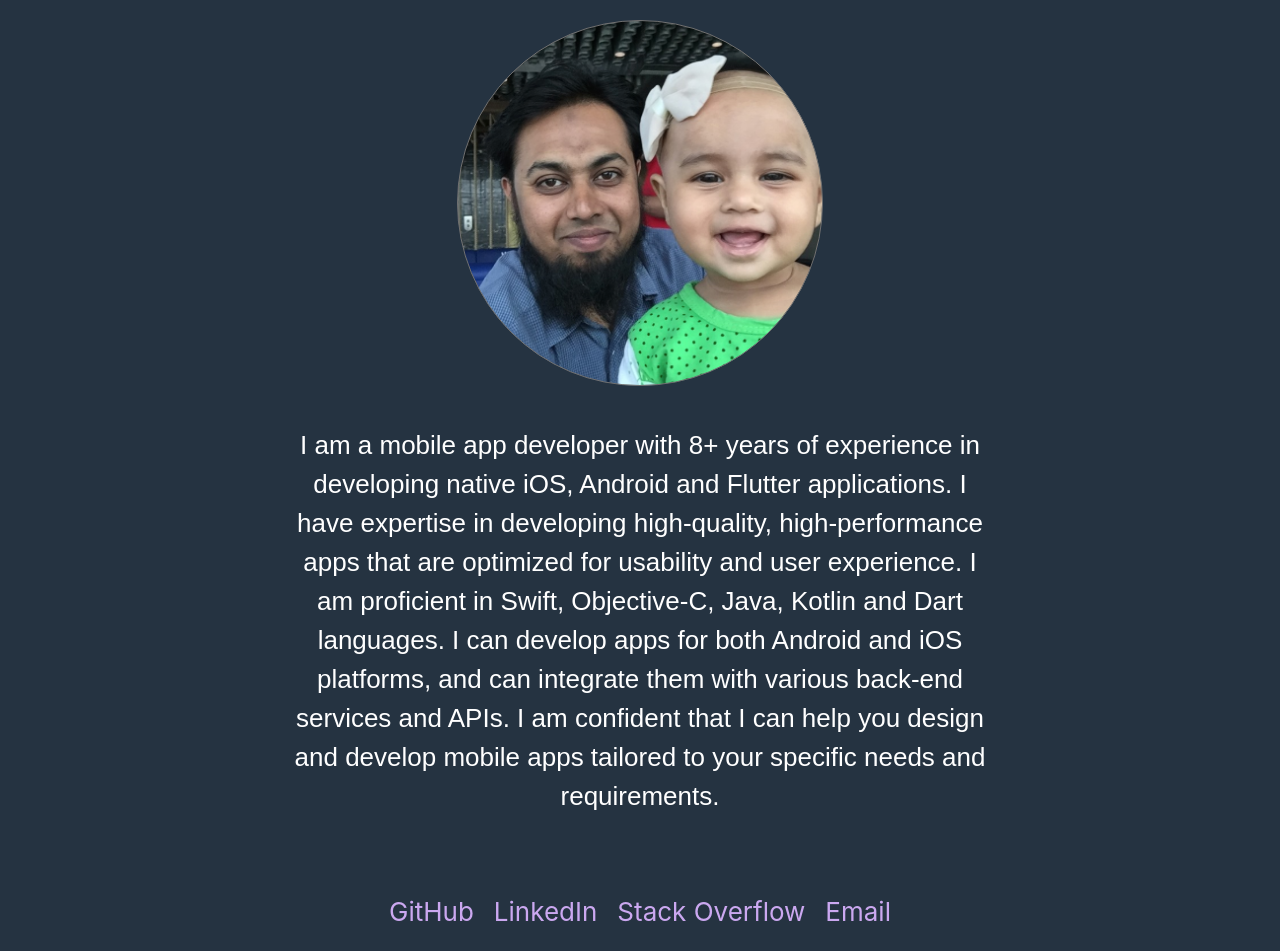
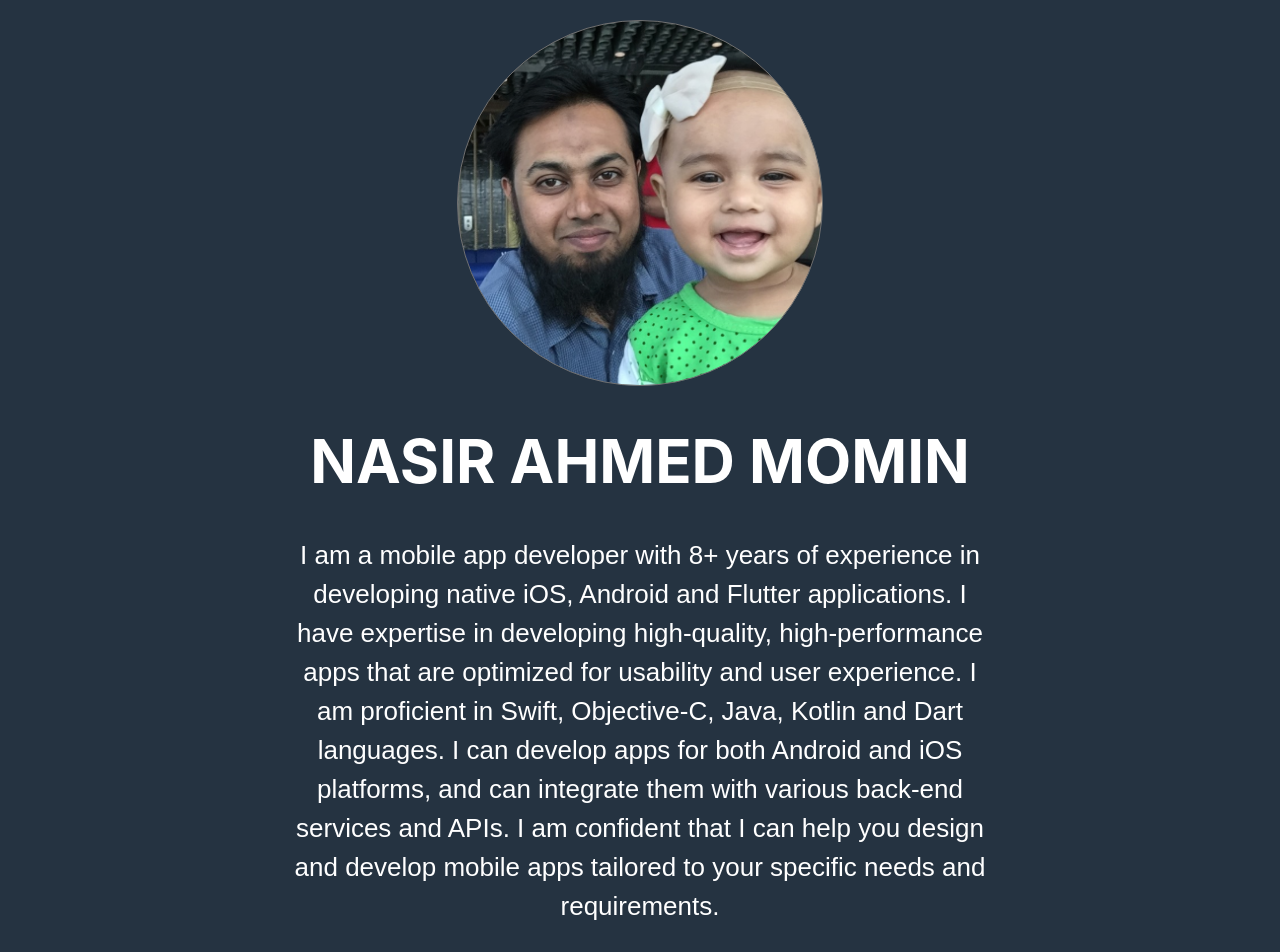
Before and after one commit to momin96/reactJS-nasir-portfolio, a React (Create React App) app: page / in a window 1280 px wide. Shown: the top 952 px of the page. Built offline with nearby package versions, Linux system fonts and the light colour scheme.

Commit message:
Added the name header in it

```diff
--- a/src/landing_components/Experience.js
+++ b/src/landing_components/Experience.js
@@ -3,8 +3,13 @@ import './Experience.css';
 
 const Experience = () => {
     return (
-        <div id="experience">
-            <p className='experience-text'>I am a mobile app developer with 8+ years of experience in developing native iOS, Android and Flutter applications. I have expertise in developing high-quality, high-performance apps that are optimized for usability and user experience. I am proficient in Swift, Objective-C, Java, Kotlin and Dart languages. I can develop apps for both Android and iOS platforms, and can integrate them with various back-end services and APIs. I am confident that I can help you design and develop mobile apps tailored to your specific needs and requirements.</p>
+        <div>
+            <header className="name-center-header" >
+                NASIR AHMED MOMIN
+            </header>
+            <div id="experience">
+                <p className='experience-text'>I am a mobile app developer with 8+ years of experience in developing native iOS, Android and Flutter applications. I have expertise in developing high-quality, high-performance apps that are optimized for usability and user experience. I am proficient in Swift, Objective-C, Java, Kotlin and Dart languages. I can develop apps for both Android and iOS platforms, and can integrate them with various back-end services and APIs. I am confident that I can help you design and develop mobile apps tailored to your specific needs and requirements.</p>
+            </div>
         </div>
     );
 }
```
